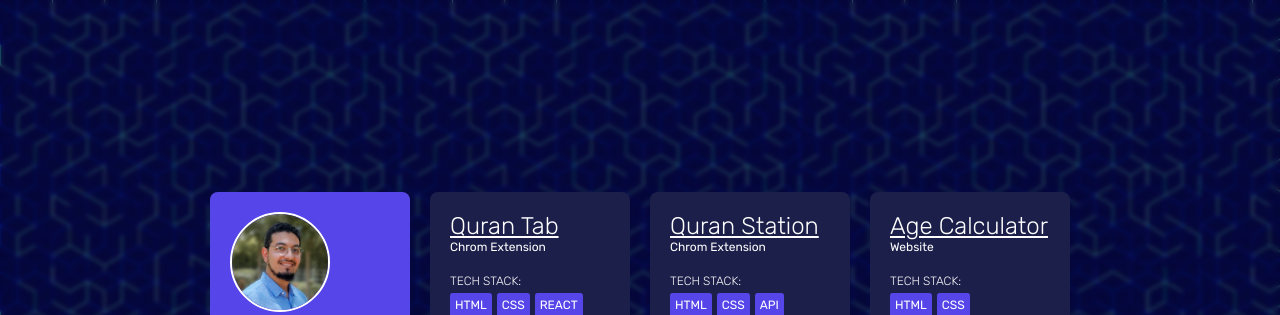
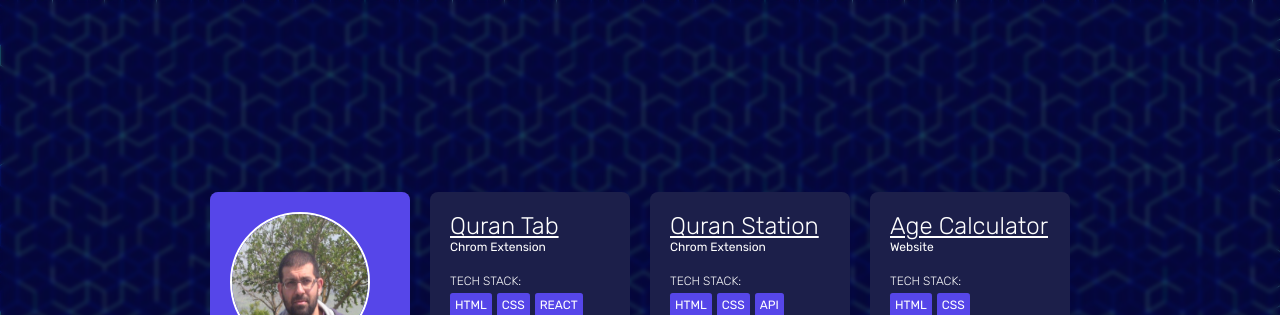
Before and after one commit to qzaiad/profile-dashboard, a plain HTML site: page index.html in a window 1280 px wide. Shown: the top 315 px of the page. Drawn offline with Linux system fonts and the light colour scheme.

Commit message:
m: changing profile picture

```diff
--- a/index.html
+++ b/index.html
@@ -19,7 +19,7 @@
     <!-- We should use atricle element for components -->
     <article class="card">
       <div class="top">
-        <img src="./assets/profile-pic.jpg" alt="Qassem Abu Ahmad's picture" class="pic">
+        <img src="./assets/profile-pic6.jpg" alt="Qassem Abu Ahmad's picture" class="pic">
         <h1 class="name">Qassem Abu Ahmad</h1>
       </div>
       <div class="bottom">
--- a/styles/style.scss
+++ b/styles/style.scss
@@ -219,8 +219,8 @@ body {
 }
 
 .pic {
-  width: 10rem;
-  height: 10rem;
+  width: 14rem;
+  height: 14rem;
   border-radius: 50%;
   border: 0.2rem solid var(--color-white);
 }
```
Also changed, not shown: assets/profile-pic6.jpg (added), styles/style.css.
